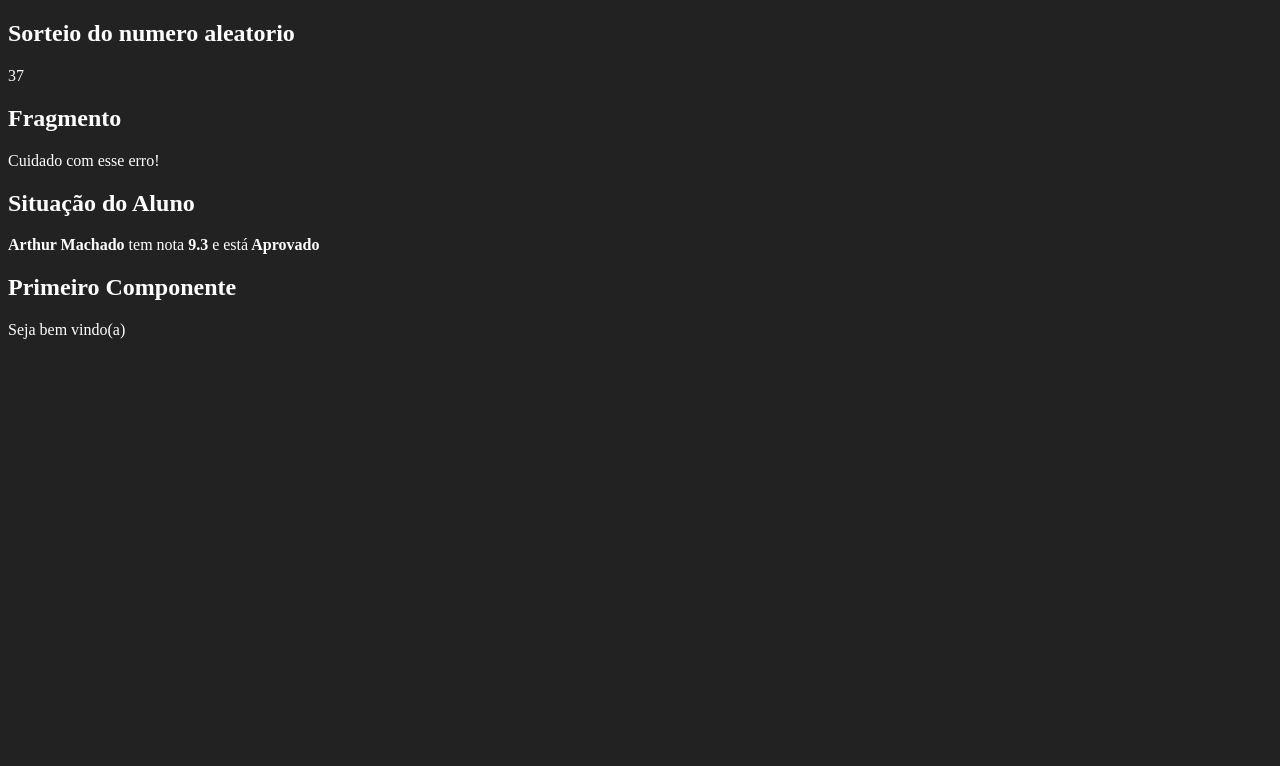
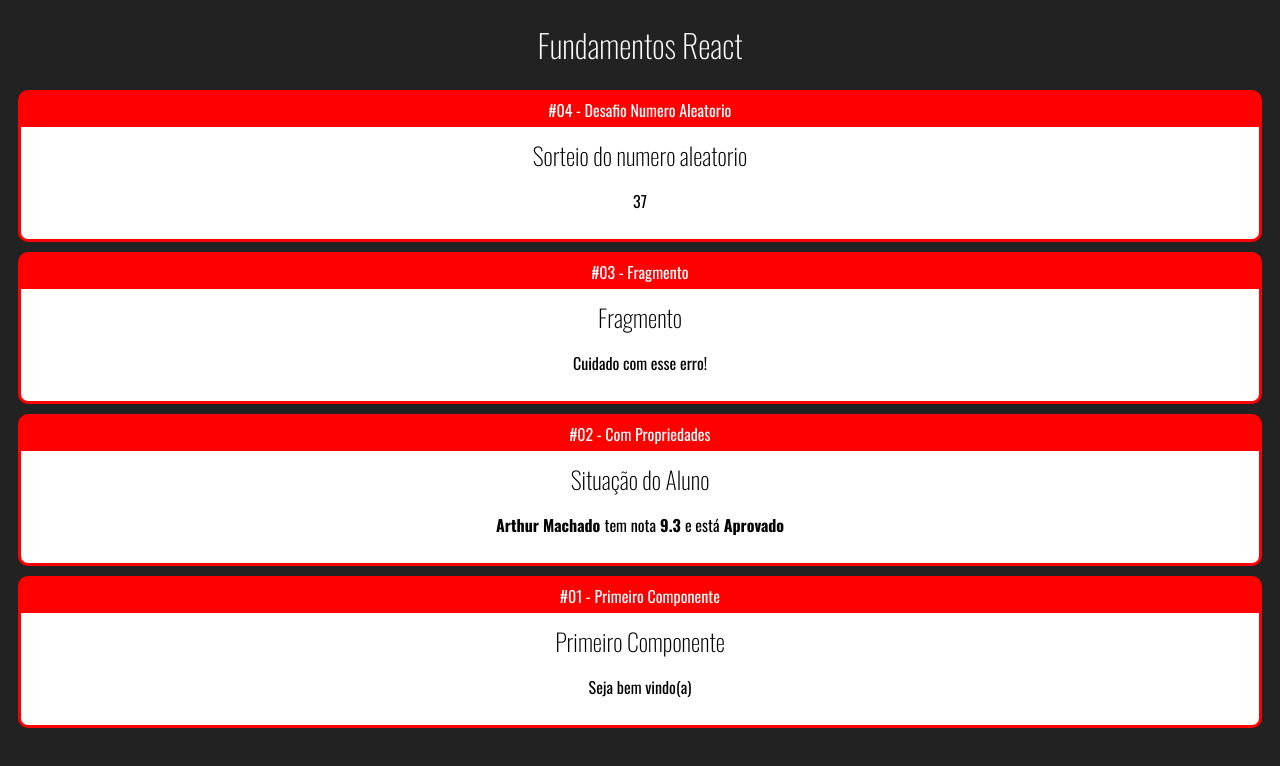
Before and after one commit to ArthurPMachado/React, a React (Create React App) app: page / in a window 1280 px wide. Shown: the top 766 px of the page. Built offline with nearby package versions, Linux system fonts and the light colour scheme.

Commit message:
Feat: create card to organize exercises

```diff
--- a/public/index.html
+++ b/public/index.html
@@ -13,6 +13,8 @@
 
     <link rel="manifest" href="%PUBLIC_URL%/manifest.json" />
 
+    <link href="https://fonts.googleapis.com/css2?family=Oswald:wght@200;300;400;500;600;700&display=swap" rel="stylesheet">
+
     <title>React App</title>
   </head>
   <body>
--- a/src/App.jsx
+++ b/src/App.jsx
@@ -4,21 +4,36 @@
 import Propriedades from './components/basics/Propriedades';
 import Fragmento from './components/basics/Fragmento';
 import NumeroAleatorio from './components/basics/NumeroAleatorio';
+import Card from './components/layout/Card';
 
 function App() {
   return (
     <div>
+      <h1>Fundamentos React</h1>
+
+      <Card titulo="#04 - Desafio Numero Aleatorio">
         <NumeroAleatorio
           min={10}
           max={100}
         />
+      </Card>
+
+      <Card titulo="#03 - Fragmento">
         <Fragmento />
+      </Card>
+
+      <Card titulo="#02 - Com Propriedades">
         <Propriedades
           titulo="Situação do Aluno"
           aluno="Arthur Machado"
           nota={9.3}
         />
+      </Card>
+
+      <Card titulo="#01 - Primeiro Componente">
         <Primeiro />
+      </Card>
+
     </div>
   );
 }
--- /dev/null
+++ b/src/components/layout/Card.jsx
@@ -0,0 +1,18 @@
+import React from 'react';
+
+import './card.css';
+
+function Card(props) {
+  const { titulo } = props;
+
+  return (
+    <div className="container">
+      <div className="title">{titulo}</div>
+      <div className="content">
+        {props.children}
+      </div>
+    </div>
+  );
+}
+
+export default Card;
--- /dev/null
+++ b/src/components/layout/card.css
@@ -0,0 +1,19 @@
+.container {
+  background-color: #ff0000;
+  border: 3px solid #ff0000;
+  border-radius: 10px;
+  overflow: hidden;
+  margin: 10px;
+}
+
+.container .title {
+  padding: 5px 0px;
+  display: flex;
+  justify-content: center;
+}
+
+.container .content {
+  background-color: #fff;
+  color: #000;
+  padding: 10px;
+}
--- a/src/index.css
+++ b/src/index.css
@@ -1,4 +1,14 @@
 body {
+  font-family: 'Oswald', sans-serif;
   background-color: #222;
   color: #fff;
+  text-align: center;
 }
+
+h1, h2, h3 {
+  font-weight: 200;
+}
+
+h2, h3 {
+  margin: 0;
+}
```
Lines whose indentation alone changed are shown as unchanged.
